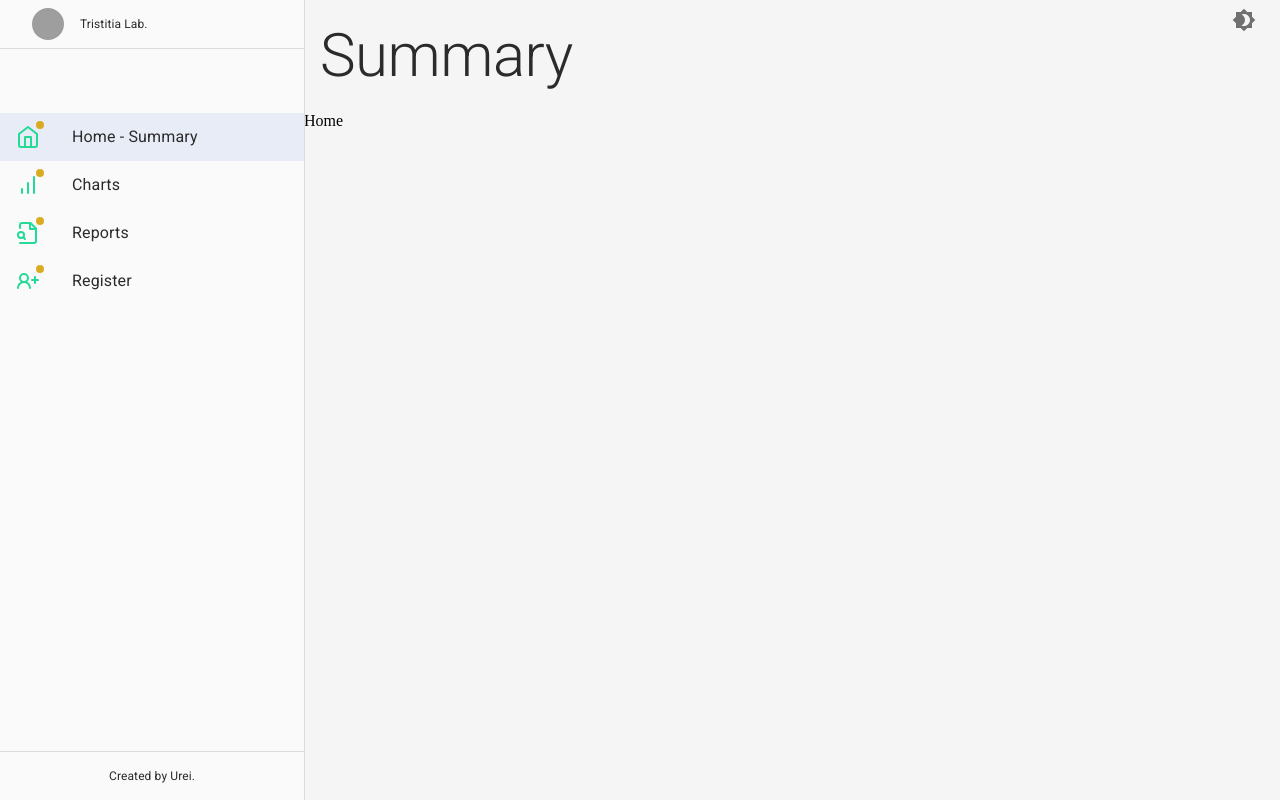
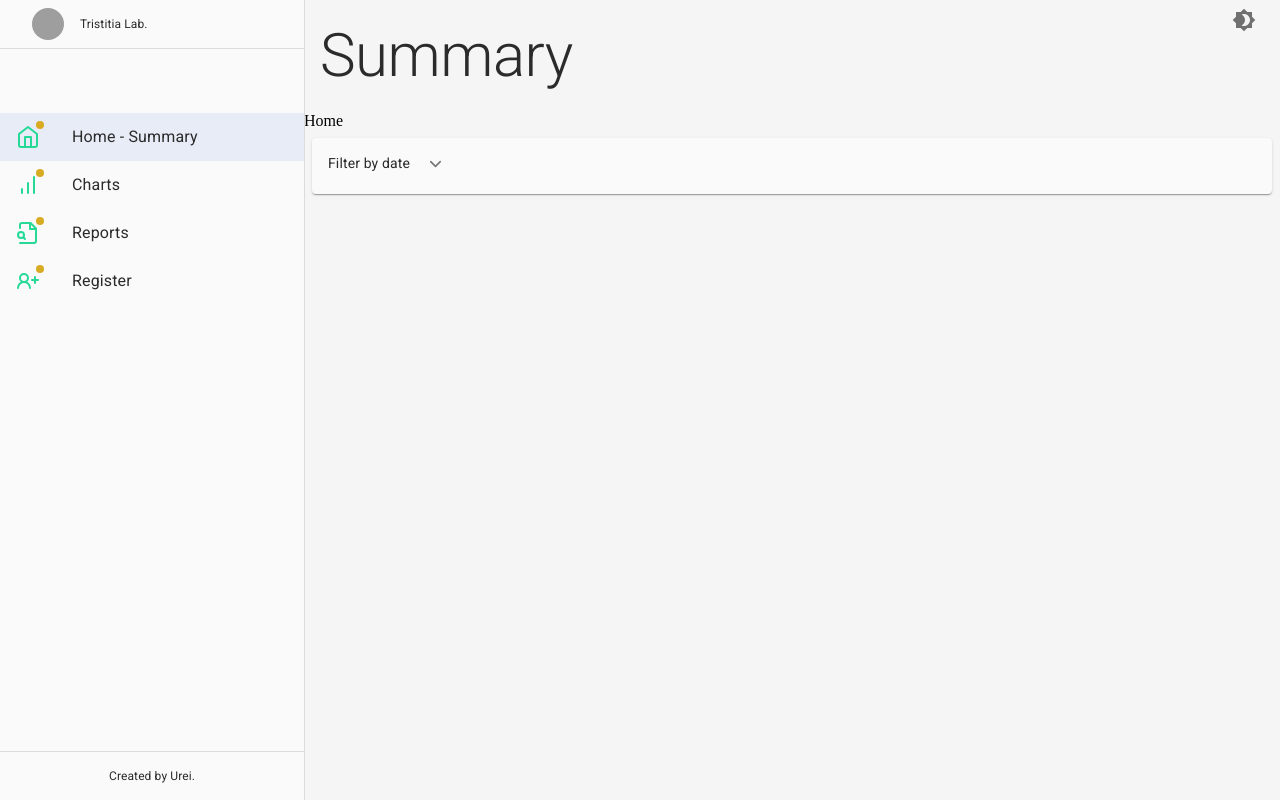
Before and after one commit to Rafael-Urei/DashBoard-Project-JSON-Server, a React (Vite) app: page /home in a window 1280 px wide. Built offline with nearby package versions, Linux system fonts and the light colour scheme; grey boxes are pictures that could not be loaded.

Commit message:
Adicionei um DatePicker para pegar as datas.

```diff
--- a/src/App.tsx
+++ b/src/App.tsx
@@ -2,12 +2,14 @@ import { AppRoutes } from "./routes";
 import NavBar from "./shared/components/NavBar/NavBar";
 import { ToggleComponent } from "./shared/components/ToggleMode/ToggleMode";
 import { AppDrawerProvider } from "./shared/contexts";
+import { AppDateProvider } from "./shared/contexts/DateContext";
 import { AppThemeProvider } from "./shared/contexts/ThemeContext";
 import "./styles/global.css";
 import { BrowserRouter } from "react-router-dom";
 
 export const App = () => {
   return (
+    <AppDateProvider>
       <AppThemeProvider>
         <AppDrawerProvider>
           <BrowserRouter>
@@ -18,5 +20,6 @@ export const App = () => {
           </BrowserRouter>
         </AppDrawerProvider>
       </AppThemeProvider>
+    </AppDateProvider>
   );
 };
--- a/src/shared/components/DateSelector/DateSelector.tsx
+++ b/src/shared/components/DateSelector/DateSelector.tsx
@@ -1,10 +1,46 @@
-import { Box, Paper } from "@mui/material";
-import { DatePicker } from "@mui/x-date-pickers";
+import { Box, IconButton, Paper, Typography, useTheme } from "@mui/material";
+import { DatePicker, LocalizationProvider } from "@mui/x-date-pickers";
+import { AdapterDayjs } from "@mui/x-date-pickers/AdapterDayjs";
+import { ChevronDown } from "lucide-react";
+import { useState } from "react";
+import { useAppDateContext } from "../../contexts/DateContext";
+import dayjs from "dayjs";
 
 export const DateSelector = () => {
+  const [showCalendar, setShowCalendar] = useState(false);
+  const { date, getSelectedDate } = useAppDateContext();
+  const theme = useTheme();
   return (
     <>
-      <Box component={Paper}></Box>
+      <Box
+        component={Paper}
+        gap={1}
+        marginX={1}
+        padding={1}
+        paddingX={2}
+        alignItems="center"
+        height={theme.spacing(5)}
+      >
+        <LocalizationProvider dateAdapter={AdapterDayjs}>
+          <Box display="flex" alignItems="center" gap={1}>
+            <Typography component="h2" sx={{ fontSize: 14 }}>
+              Filter by date
+            </Typography>
+            <IconButton
+              sx={{ height: 35, width: 35 }}
+              onClick={() => setShowCalendar(!showCalendar)}
+            >
+              <ChevronDown />
+            </IconButton>
+          </Box>
+          {showCalendar && (
+            <DatePicker
+              value={date}
+              onChange={(newValue) => getSelectedDate(dayjs(newValue))}
+            ></DatePicker>
+          )}
+        </LocalizationProvider>
+      </Box>
     </>
   );
 };
--- /dev/null
+++ b/src/shared/contexts/DateContext.tsx
@@ -0,0 +1,29 @@
+import { createContext, useCallback, useContext, useState } from "react";
+import { Props } from "../types";
+import dayjs, { Dayjs } from "dayjs";
+
+interface IDateData {
+  date: Dayjs | null;
+  getSelectedDate: (newDate: Dayjs | null) => void;
+}
+
+const DateContext = createContext({} as IDateData);
+
+export const useAppDateContext = () => {
+  return useContext(DateContext);
+};
+
+export const AppDateProvider = ({ children }: Props) => {
+  const [date, setDate] = useState<Dayjs | null>(dayjs("2023-07-20"));
+
+  const getSelectedDate = useCallback((newDate: Dayjs | null) => {
+    console.log(newDate);
+    setDate(dayjs(newDate));
+  }, []);
+
+  return (
+    <DateContext.Provider value={{ getSelectedDate, date }}>
+      {children}
+    </DateContext.Provider>
+  );
+};
```
Lines whose indentation alone changed are shown as unchanged.
